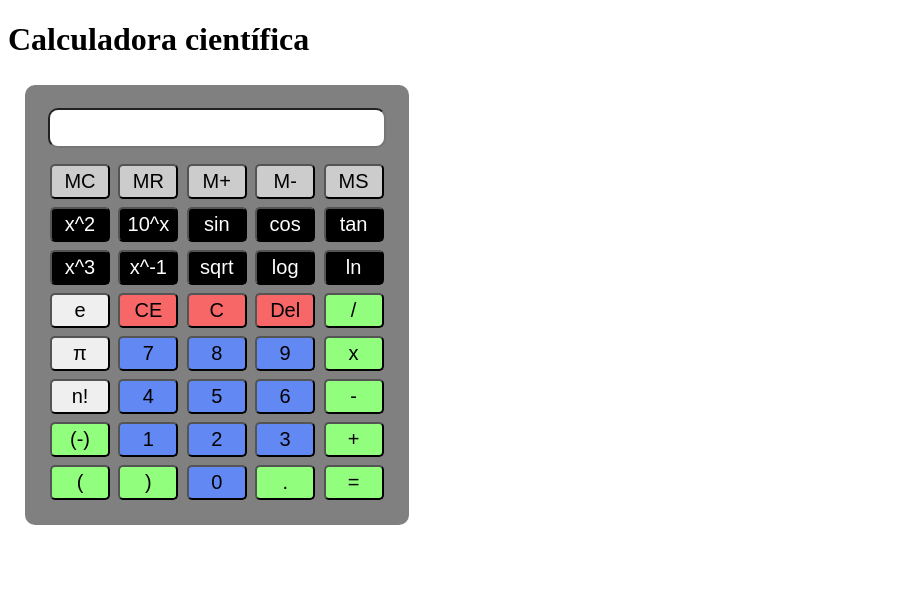
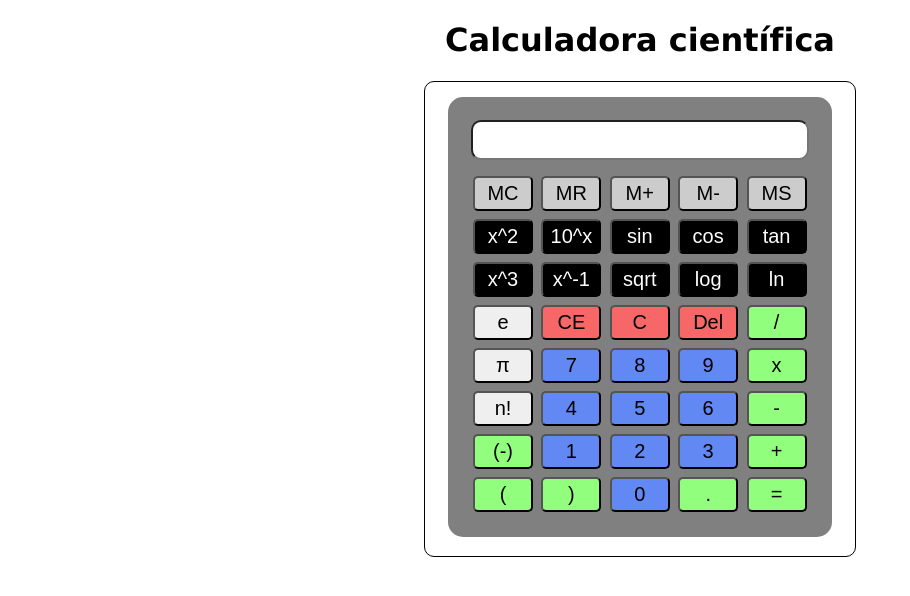
Before and after one commit to jocmamorales/Calculadora_JM, a plain HTML site: page index.html in a window 1280 px wide. Shown: the whole page, without its empty margins (0-910 px from the left). Drawn offline with Linux system fonts and the light colour scheme.

Commit message:
Cambios en css

```diff
--- a/style.css
+++ b/style.css
@@ -1,6 +1,14 @@
+header{
+    text-align: center;
+    font-family:Verdana, Geneva, Tahoma, sans-serif;
+}
 main {
-    margin: 10px;
-    padding: 5px 7px 5px;
+    width: 400px;
+    margin: 0 auto;
+    text-align: center;
+    border: 1px solid black;
+    padding: 15px;
+    border-radius: 10px;
 }
 
 input {
@@ -16,7 +24,7 @@ table {
     display: inline-block;
     padding: 20px;
     background-color: grey;
-    border-radius: 10px;
+    border-radius: 15px;
 }
 
 .displaytable {
```
